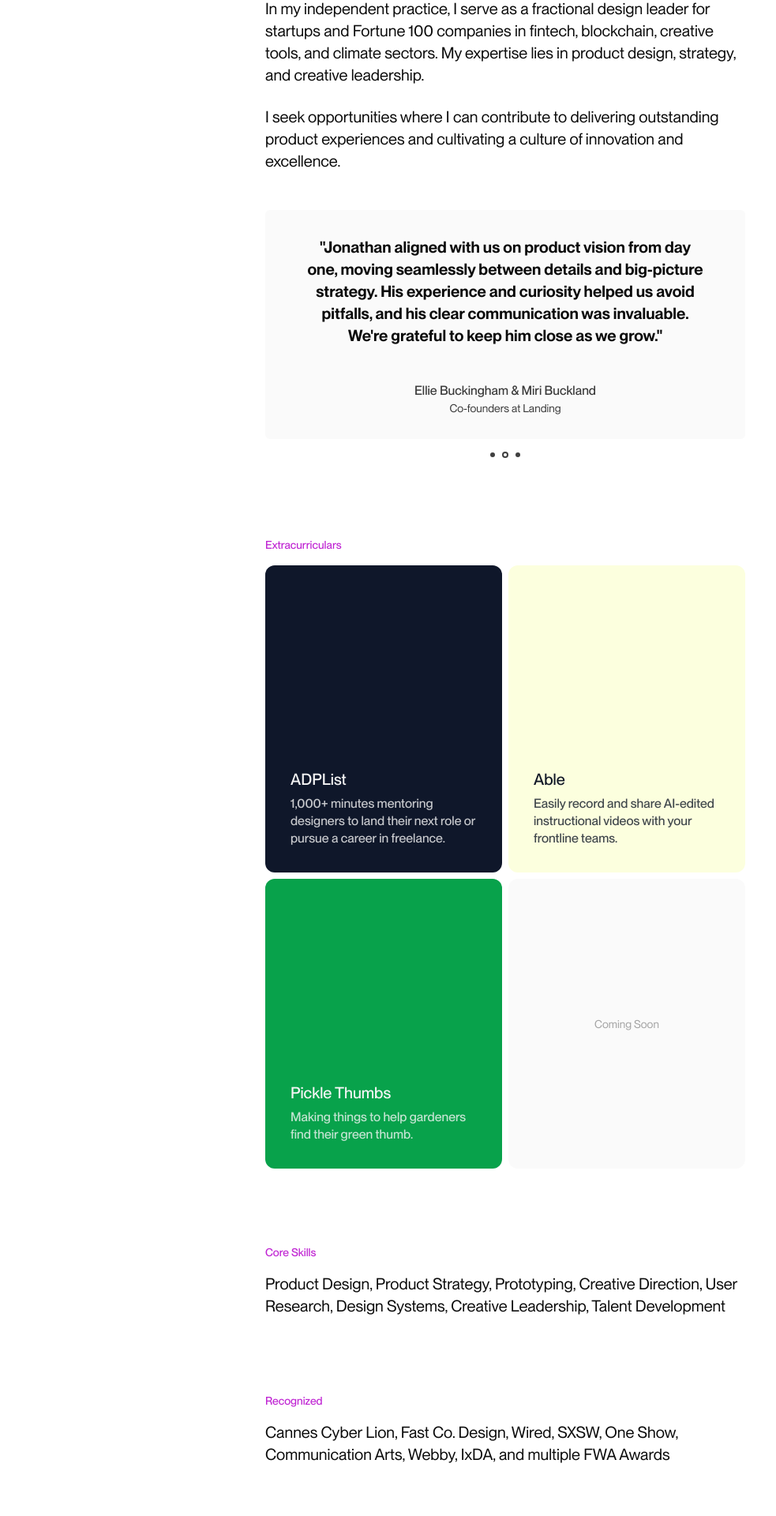
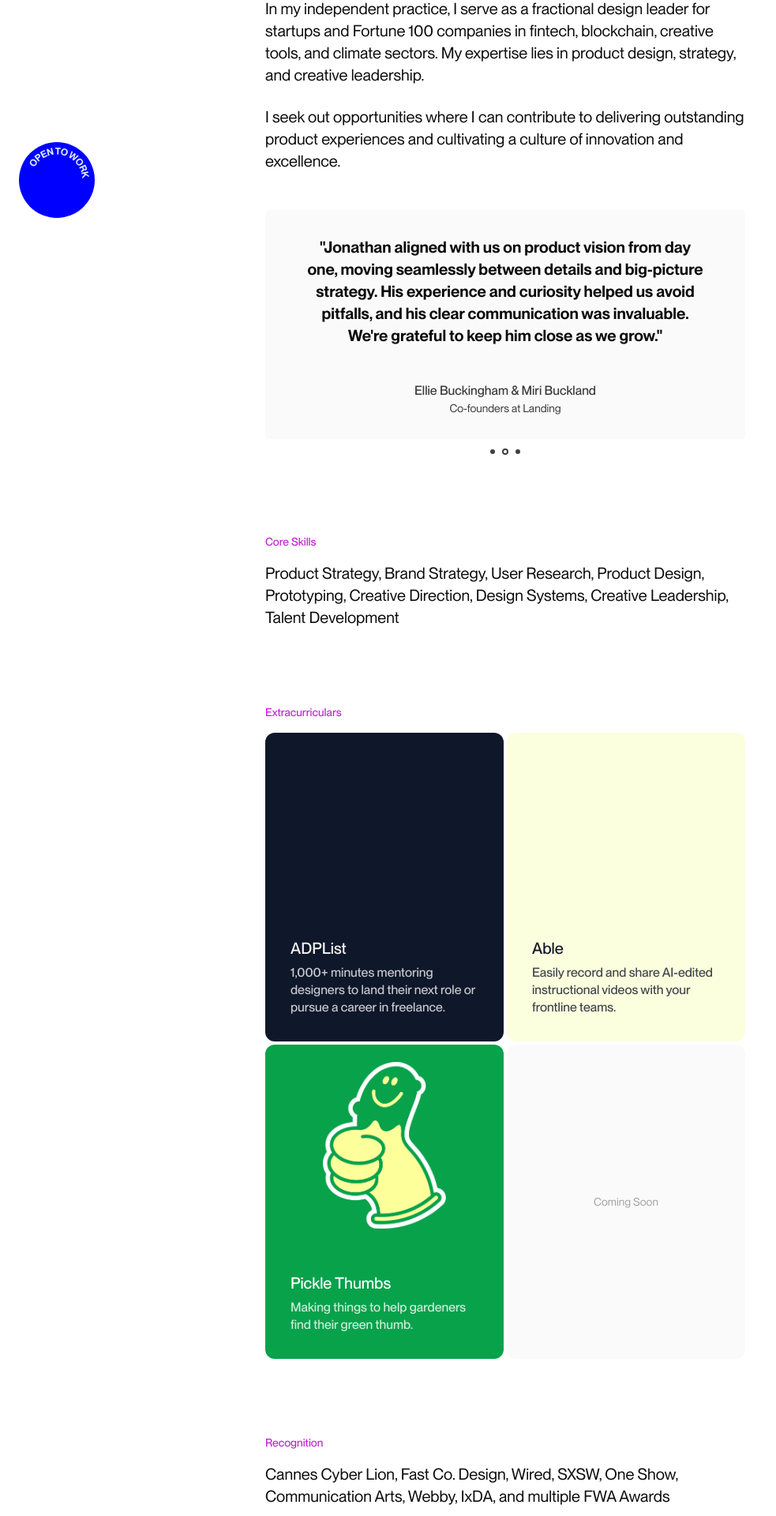
Before and after one commit to jonathanminori/portfolio-2024, a Next.js app: page / in a window 1280 px wide. Shown: the part 500-2420 px from the top of the page at 79% size, without its empty margins (0-983 px from the left). Built offline with nearby package versions, Linux system fonts and the light colour scheme.

Commit message:
Added open to work badge

```diff
--- a/src/app/globals.css
+++ b/src/app/globals.css
@@ -85,7 +85,7 @@ html {
 }
 
 .embla__controls {
-  @apply mt-3 flex items-center justify-center;
+  @apply mt-2 flex items-center justify-center;
 }
 .embla__dots {
   @apply flex items-center justify-end;
--- a/src/app/layout.tsx
+++ b/src/app/layout.tsx
@@ -2,6 +2,7 @@ import type { Metadata } from 'next'
 
 import './globals.css'
 import Header from './header'
+import OpenToWork from '@/components/opentowork'
 
 export const metadata: Metadata = {
   title: 'Jonathan Minori',
@@ -54,6 +55,7 @@ export default function Home({
     <html lang='en'>
       <body>
         <Header />
+        <OpenToWork />
         {children}
       </body>
     </html>
--- a/src/app/page.tsx
+++ b/src/app/page.tsx
@@ -1,6 +1,7 @@
 'use client'
 
 import { useEffect } from 'react'
+import Image from 'next/image'
 import { gsap } from 'gsap'
 import { useGSAP } from '@gsap/react'
 import { ScrollTrigger } from 'gsap/ScrollTrigger'
@@ -8,6 +9,7 @@ import { ScrollSmoother } from 'gsap/ScrollSmoother'
 import { ArrowUpRight, Minus } from 'lucide-react'
 import Testimonial from '@/components/testimonial'
 import { EmblaOptionsType } from 'embla-carousel'
+import ExtraPickleThumb from '../../public/img/extra-picklethumb.png'
 
 gsap.registerPlugin(useGSAP, ScrollTrigger, ScrollSmoother)
 
@@ -69,18 +71,29 @@ export default function Home() {
             design, strategy, and creative leadership.
           </p>
           <p>
-            I seek opportunities where I can contribute to delivering
+            I seek out opportunities where I can contribute to delivering
             outstanding product experiences and cultivating a culture of
             innovation and excellence.
           </p>
           <Testimonial options={testimonial_options} />
         </article>
         <article
+          id='core'
+          className='mb-24 text-neutral-950 dark:text-neutral-200'
+        >
+          <h2 className='info-headline'>Core Skills</h2>
+          <p>
+            Product Strategy, Brand Strategy, User Research, Product Design,
+            Prototyping, Creative Direction, Design Systems, Creative
+            Leadership, Talent Development
+          </p>
+        </article>
+        <article
           id='extra'
           className='mb-24 text-neutral-950 dark:text-neutral-200'
         >
           <h2 className='info-headline'>Extracurriculars</h2>
-          <div className='grid grid-cols-1 gap-2 sm:grid-cols-2'>
+          <div className='grid grid-cols-1 gap-1 sm:grid-cols-2'>
             <a
               href='https://adplist.org/mentors/jonathan-minori'
               title='View my ADPList profile'
@@ -130,12 +143,20 @@ export default function Home() {
                 id='pickle-thumbs'
                 className='flex w-full flex-col justify-between rounded-xl bg-[#08A24B]'
               >
-                <div className='aspect-4/3 w-full'></div>
+                <div className='flex h-64 items-center justify-center overflow-hidden'>
+                  <Image
+                    src={ExtraPickleThumb}
+                    placeholder='blur'
+                    width={312 / 2}
+                    height={430 / 2}
+                    alt='Pickle Thumbs'
+                  />
+                </div>
                 <div className='px-8 pb-3'>
-                  <h3 className='mb-1.5 text-xl font-medium text-neutral-100'>
+                  <h3 className='mb-1.5 text-xl font-medium text-white'>
                     Pickle Thumbs
                   </h3>
-                  <p className='text-base leading-snug text-neutral-100 opacity-80'>
+                  <p className='text-base leading-snug text-white opacity-80'>
                     Making things to help gardeners find their green thumb.
                   </p>
                 </div>
@@ -150,21 +171,10 @@ export default function Home() {
           </div>
         </article>
         <article
-          id='core'
+          id='recognition'
           className='mb-24 text-neutral-950 dark:text-neutral-200'
         >
-          <h2 className='info-headline'>Core Skills</h2>
-          <p>
-            Product Design, Product Strategy, Prototyping, Creative Direction,
-            User Research, Design Systems, Creative Leadership, Talent
-            Development
-          </p>
-        </article>
-        <article
-          id='recognized'
-          className='mb-24 text-neutral-950 dark:text-neutral-200'
-        >
-          <h2 className='info-headline'>Recognized</h2>
+          <h2 className='info-headline'>Recognition</h2>
           <p>
             Cannes Cyber Lion, Fast Co. Design, Wired, SXSW, One Show,
             Communication Arts, Webby, IxDA, and multiple FWA Awards
--- /dev/null
+++ b/src/components/opentowork.tsx
@@ -0,0 +1,70 @@
+'use client'
+
+import { useEffect, useRef } from 'react'
+import { gsap } from 'gsap'
+import { TextPlugin } from 'gsap/TextPlugin'
+
+gsap.registerPlugin(TextPlugin)
+
+export default function OpenToWork() {
+  const opentoworkRef = useRef(null)
+  const otwTextRef = useRef(null)
+  useEffect(() => {
+    const tl = gsap.timeline()
+
+    // Animate #opentowork element
+    tl.fromTo(
+      opentoworkRef.current,
+      { y: 120 },
+      { y: 0, delay: 1, duration: 1, ease: 'back.out(3)' }
+    )
+
+    // Animate #otw-text element
+    tl.fromTo(
+      otwTextRef.current,
+      { attr: { startOffset: '100%' } },
+      { attr: { startOffset: '20%' }, duration: 2.5, ease: 'back.inOut(1)' },
+      '-=2'
+    )
+  }, [])
+  //   useEffect(() => {
+  //     const gsap
+  //       .timeline()
+  //       .fromTo(
+  //         '#otw-text',
+  //         { attr: { startOffset: '130%' } },
+  //         { attr: { startOffset: '25%' }, duration: 4, ease: 'power3.inOut' }
+  //       )
+  //   }, [])
+  return (
+    <a
+      ref={opentoworkRef}
+      href='mailto:jonathan.minori@gmail.com'
+      className='fixed bottom-6 left-6 aspect-square w-24 overflow-hidden rounded-full bg-[#0000FF] dark:bg-neutral-200'
+    >
+      <svg
+        width='132'
+        height='66'
+        viewBox='0 0 132 66'
+        className='-translate-x-[51px] translate-y-[15px] overflow-visible'
+        fill='currentColor'
+      >
+        <path
+          id='otw-path'
+          d='M90.4549 64.3925C82.4845 62.2568 75.6249 57.1694 71.2675 50.1621C66.9101 43.1548 65.3812 34.7525 66.991 26.6595C68.6008 18.5665 73.2288 11.3888 79.936 6.58243C86.6433 1.77608 94.9277 -0.299032 103.109 0.778027C111.29 1.85509 118.755 6.00367 123.989 12.3822C129.224 18.7608 131.837 26.8917 131.297 35.1256C130.757 43.3595 127.106 51.0798 121.083 56.7205C115.061 62.3612 107.118 65.4999 98.8664 65.4999H0.5'
+          stroke='transparent'
+          fill='transparent'
+        />
+        <text>
+          <textPath
+            ref={otwTextRef}
+            className='select-none text-xs font-semibold uppercase tracking-tighter text-[#DDEBF2] dark:text-[#0000FF]'
+            href='#otw-path'
+          >
+            Open to Work
+          </textPath>
+        </text>
+      </svg>
+    </a>
+  )
+}
```
Also changed, not shown: public/img/extra-picklethumb.png (added).
